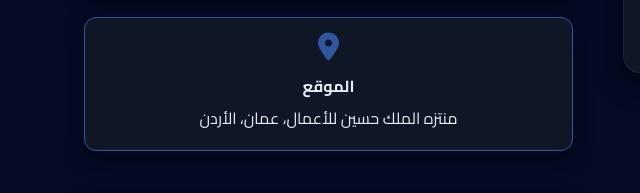
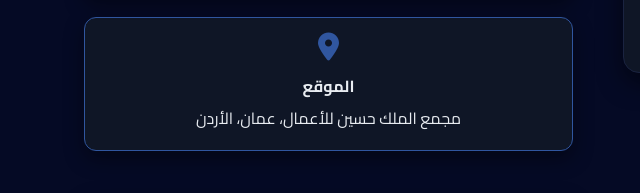
Before and after one commit to Eqtechjo/ummc, a plain HTML site: page index.ar.html in a window 1280 px wide. Shown: the part 4053-4246 px from the top of the page, 6-646 px from the left. Drawn offline with nearby package versions, Linux system fonts and the light colour scheme; grey boxes are pictures that could not be loaded.

Commit message:
Update index.ar.html

```diff
--- a/index.ar.html
+++ b/index.ar.html
@@ -909,7 +909,7 @@ footer ul li a:hover {
         <i class="fa-solid fa-location-dot"></i>
         <div>
           <h4>الموقع</h4>
-          <p>منتزه الملك حسين للأعمال، عمان، الأردن</p>
+          <p>مجمع الملك حسين للأعمال، عمان، الأردن</p>
         </div>
       </div>
 
```
